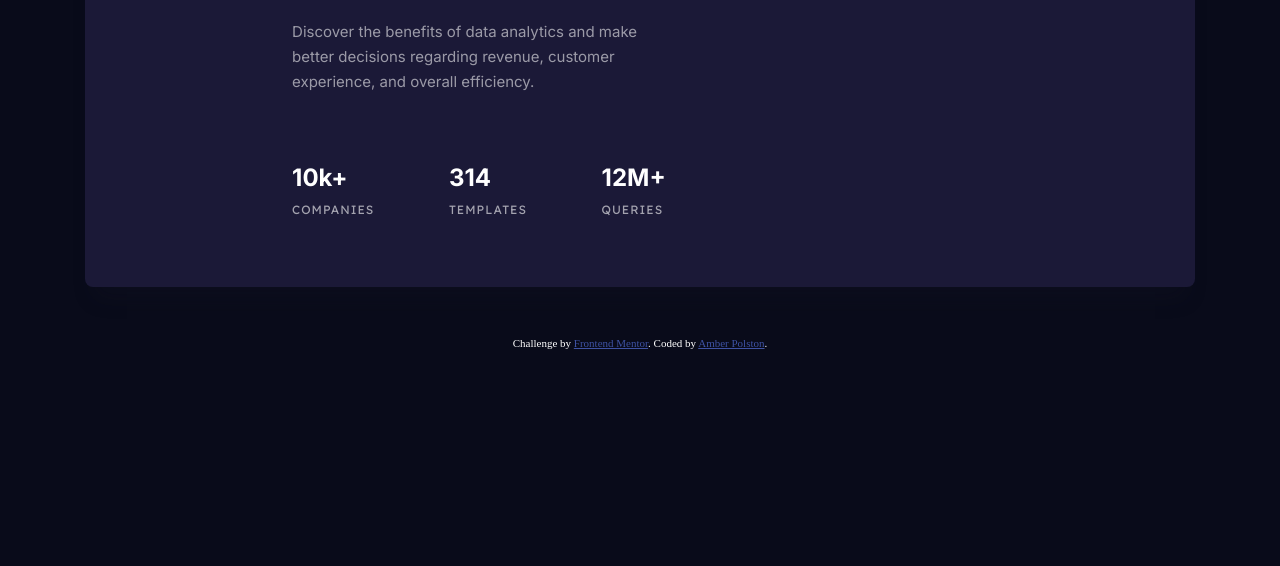
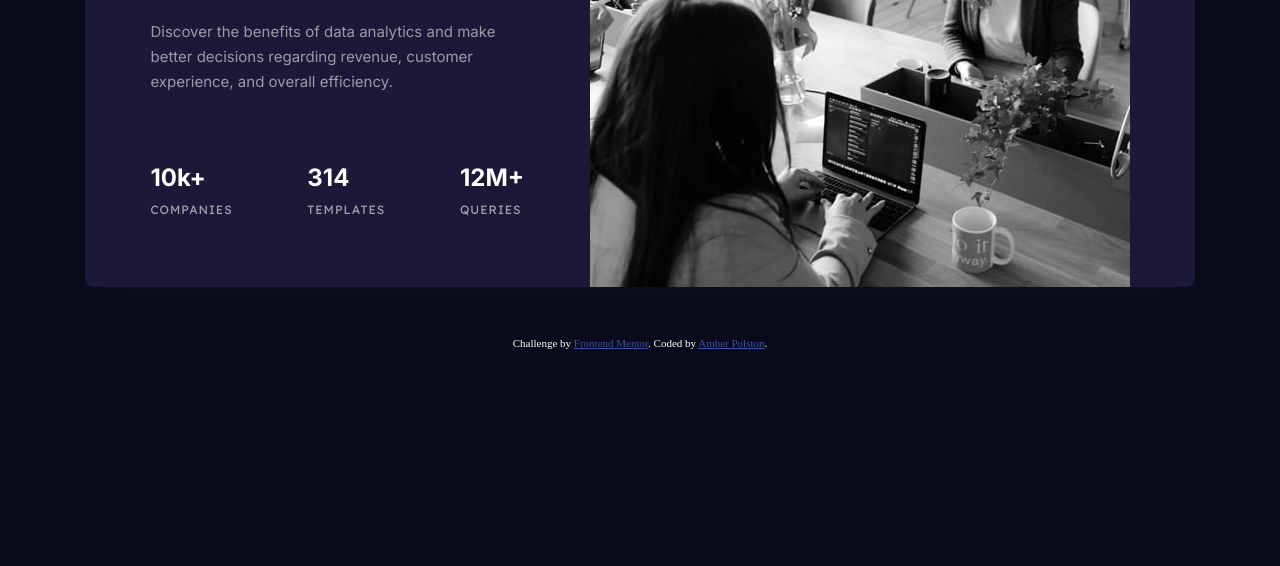
Before and after one commit to amberapolston/stats-preview-card-component, a plain HTML site: page index.html in a window 1280 px wide. Shown: the part 234-800 px from the top of the page. Drawn offline with Linux system fonts and the light colour scheme.

Commit message:
Tried fixing images... again

```diff
--- a/index.html
+++ b/index.html
@@ -4,7 +4,7 @@
   <meta charset="UTF-8">
   <meta name="viewport" content="width=device-width, initial-scale=1.0"> <!-- displays site properly based on user's device -->
 
-  <link rel="icon" type="image/png" sizes="32x32" href="./images/favicon-32x32.png">
+  <link rel="icon" type="image/png" sizes="32x32" href="favicon-32x32.png">
   <link href="https://fonts.googleapis.com/css2?family=Inter:wght@400;700&family=Lexend+Deca&display=swap" rel="stylesheet">
   <link rel="stylesheet" href="styles.css">
 
@@ -37,7 +37,7 @@
       </div>
 
       <div class="picture">
-        <img id="women-photo" src="/images/image-header-desktop.jpg" alt="smiling women">
+        <img id="women-photo" src="image-header-desktop.jpg" alt="smiling women">
       </div>
     </div>
 
```
